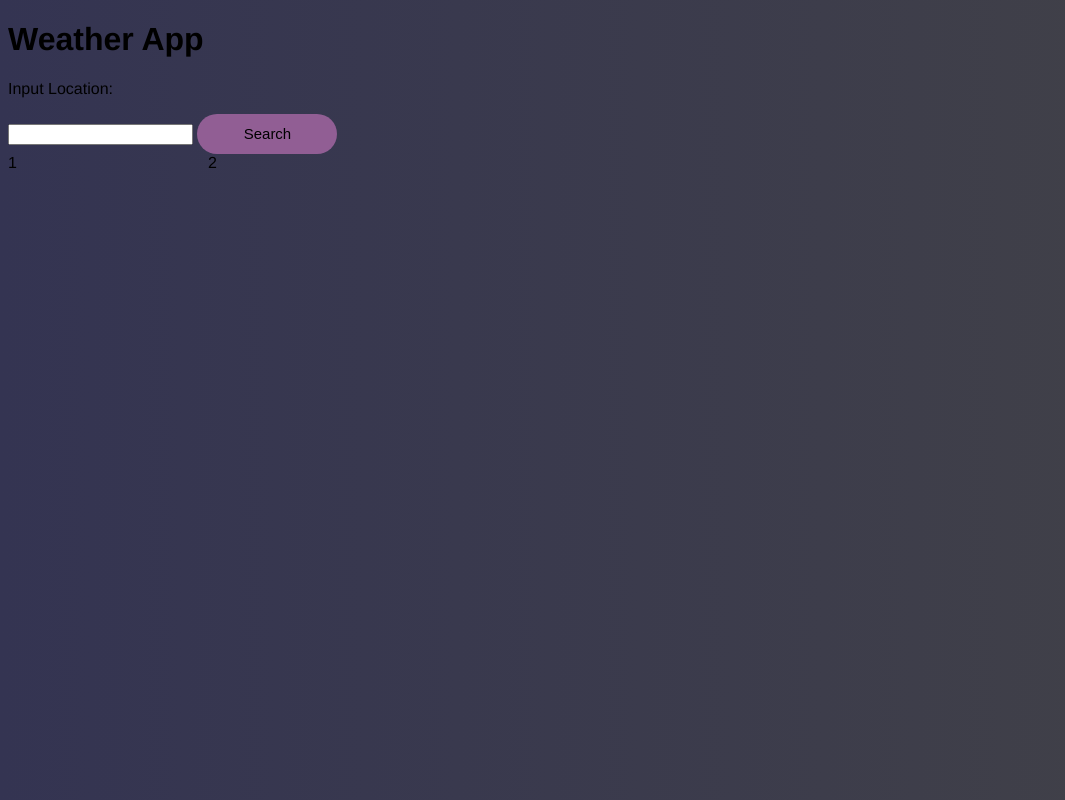
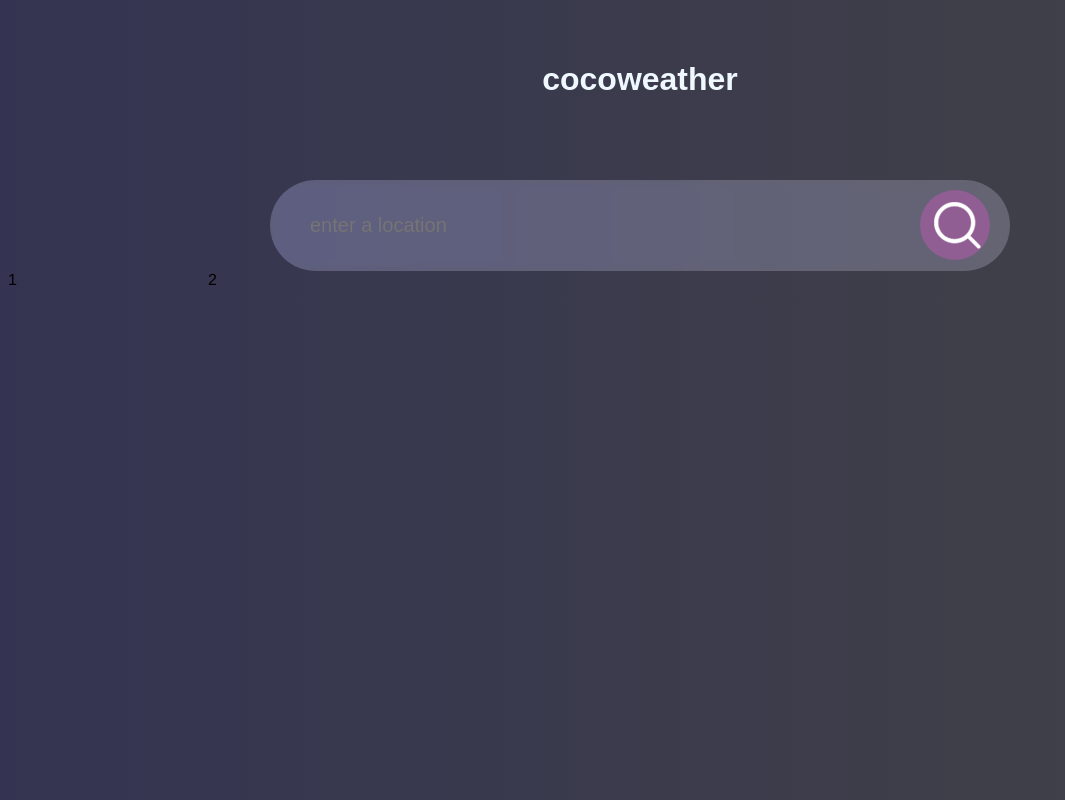
Before and after one commit to shyn-wang/weather-app, a plain HTML site: page Weather.html in a window 1280 px wide. Shown: the whole page, without its empty margins (0-1065 px from the left). Drawn offline with Linux system fonts and the light colour scheme.

Commit message:
worked on css

```diff
--- a/Weather.CSS
+++ /dev/null
@@ -1,21 +0,0 @@
-.ButtonEnter {
-  border: none;
-  outline: none;
-  height: 40px;
-  width: 140px;
-  font-size: 15px;
-  border-radius: 20px;
-  font-size: 15px;
-  border-radius: 20px;
-  background: #915e94;
-  transition: 0.3s ease;
-}
-
-.ButtonEnter:Hover {
-  cursor: pointer;
-  background: #915887;
-  box-shadow: 0 0 5px #915887,
-              0 0 20px #915887,
-              0 0 60px #915887,
-              0 0 150px #915887;
-}
--- a/Weather.html
+++ b/Weather.html
@@ -3,15 +3,18 @@
   <head>
     <title> Weather </title>
     <link href="css/cloud-animation.css" rel="stylesheet">
-    <Link rel = "stylesheet" href = "Weather.CSS">
+    <Link rel = "stylesheet" href = "css/Weather.CSS">
   </head>
   <body>
-    <h1>
-      Weather App
+    <h1 id="title">
+      cocoweather
     </h1>
-    <p>Input Location:</p>
-    <input type = "text" id = "locationInput">
-    <button class = "ButtonEnter" onclick="setValue(), getWeather()">Search </button>
+    <div class = "container">
+      <form action = "" class = "search-bar">
+        <input type = "text" id = "locationInput" placeholder="enter a location">
+        <button type = "button" class = "ButtonEnter" onclick="setValue(), getWeather()"><img src="images/search.png"></button>
+      </form>
+    </div>
     <script src="script.js"></script>
     <script>
       function setValue(){
--- /dev/null
+++ b/css/Weather.CSS
@@ -0,0 +1,54 @@
+.ButtonEnter {
+  border: none;
+  outline: none;
+  height: 70px;
+  width: 70px;
+  font-size: 15px;
+  border-radius: 50px;
+  background: #915e94;
+  transition: 0.3s ease;
+}
+
+.ButtonEnter:Hover {
+  cursor: pointer;
+  background: #915887;
+  box-shadow: 0 0 5px #915887,
+              0 0 20px #915887,
+              0 0 60px #915887,
+              0 0 150px #915887;
+}
+
+#title {
+  color: aliceblue;
+  font-family: sans-serif;
+  text-align: center;
+  padding-top: 40px;
+}
+
+.container {
+  display: flex;
+  align-items: center;
+  justify-content: center;
+  padding-top: 60px;
+}
+
+.search-bar {
+ width: 100%;
+ max-width: 700px;
+ background: rgba(255, 255, 255, 0.2);
+ display: flex;
+ align-items: center;
+ border-radius: 60px;
+ padding: 10px 20px;
+ backdrop-filter: blur(4px) saturate(180%);
+}
+
+.search-bar input {
+  background: transparent;
+  flex: 1;
+  border: 0;
+  outline: none;
+  padding: 24px 20px;
+  font-size: 20px;
+  color: #cac7ff;
+}
```
Also changed, not shown: images/search.png (added).
